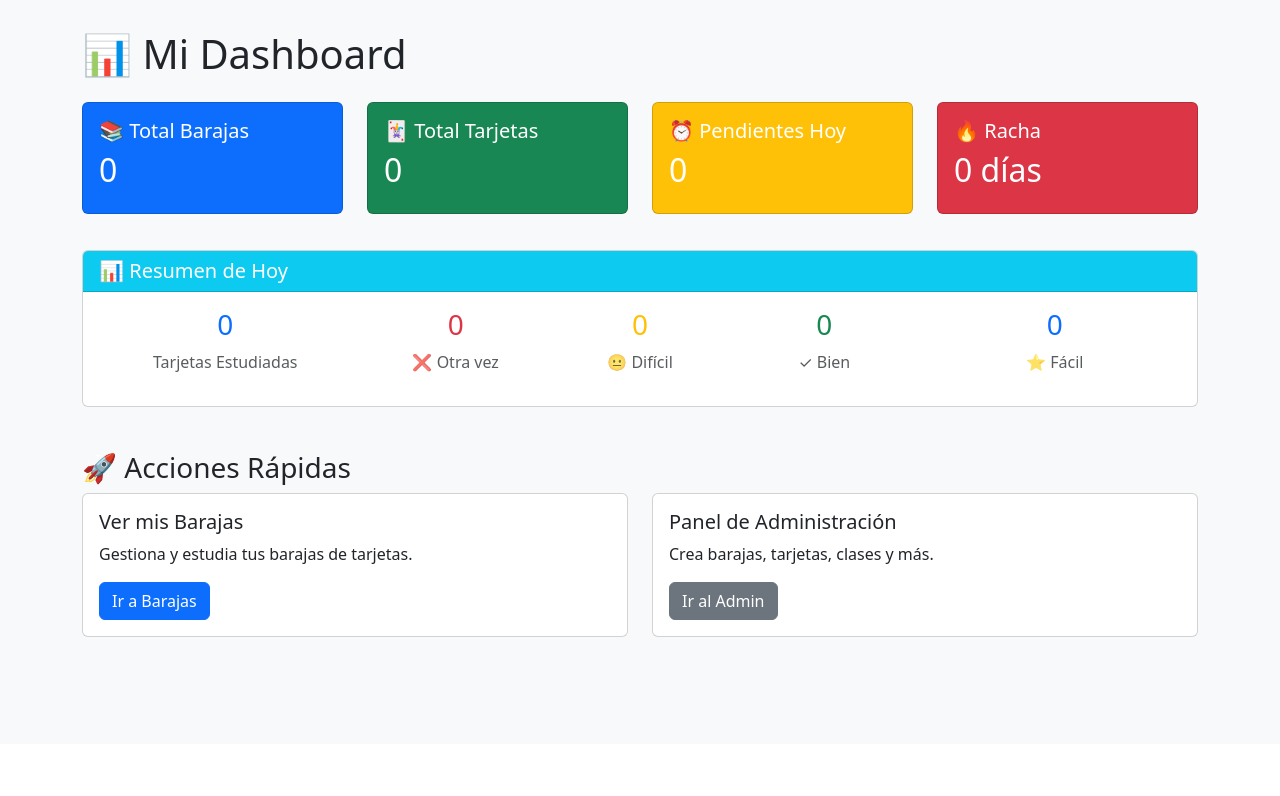
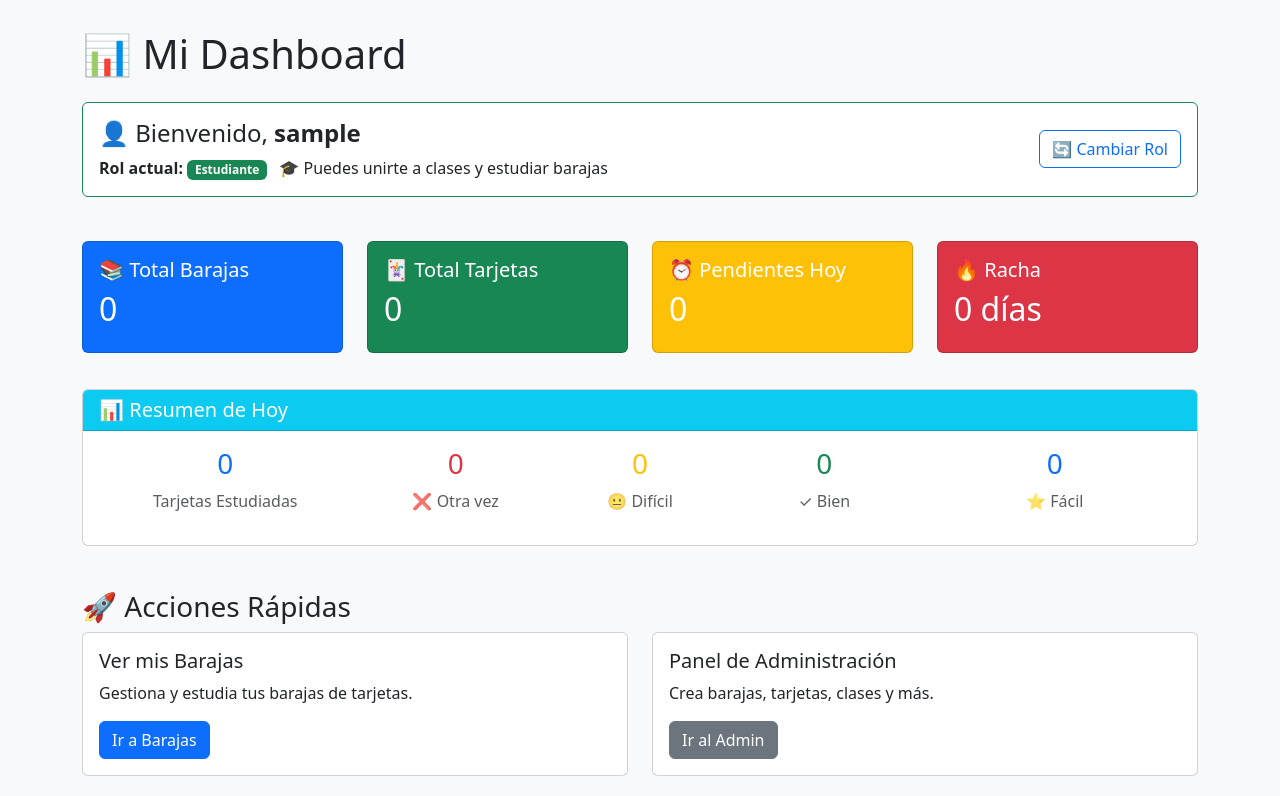
Before and after one commit to JoseSanz001/reto_parcial, a Django app: page / in a window 1280 px wide. Shown: the part 56-852 px from the top of the page. Before the commit the page ends 693 px from the top, so only its background shows below. Run offline with Django 5.2, Linux system fonts and the light colour scheme; the visitor is signed in with stand-in values (Sample User, id 1); data that the repository does not hold is empty.

Commit message:
informacion del usuario agregada

```diff
--- a/my_project/templates/core/dashboard.html
+++ b/my_project/templates/core/dashboard.html
@@ -6,6 +6,44 @@
 <div class="row">
     <div class="col-12">
         <h1 class="mb-4">📊 Mi Dashboard</h1>
+    </div>
+</div>
+
+<!-- Nueva sección: Información del usuario y rol -->
+<div class="row mb-4">
+    <div class="col-12">
+        <div class="card {% if user.perfil.rol == 'docente' %}border-primary{% elif user.perfil.rol == 'estudiante' %}border-success{% endif %}">
+            <div class="card-body">
+                <div class="row align-items-center">
+                    <div class="col-md-8">
+                        <h4 class="mb-2">
+                            👤 Bienvenido, <strong>{{ user.username }}</strong>
+                        </h4>
+                        <p class="mb-0">
+                            <strong>Rol actual:</strong>
+                            <span class="badge
+                                {% if user.perfil.rol == 'docente' %}bg-primary
+                                {% elif user.perfil.rol == 'estudiante' %}bg-success
+                                {% elif user.perfil.rol == 'colaborador' %}bg-info
+                                {% else %}bg-danger{% endif %}">
+                                {{ user.perfil.get_rol_display }}
+                            </span>
+
+                            {% if user.perfil.rol == 'docente' %}
+                            <span class="ms-2">👨‍🏫 Tienes permisos para crear y gestionar clases</span>
+                            {% elif user.perfil.rol == 'estudiante' %}
+                            <span class="ms-2">🎓 Puedes unirte a clases y estudiar barajas</span>
+                            {% endif %}
+                        </p>
+                    </div>
+                    <div class="col-md-4 text-end">
+                        <a href="{% url 'core:cambiar_rol' %}" class="btn btn-outline-primary">
+                            🔄 Cambiar Rol
+                        </a>
+                    </div>
+                </div>
+            </div>
+        </div>
     </div>
 </div>
 
```
